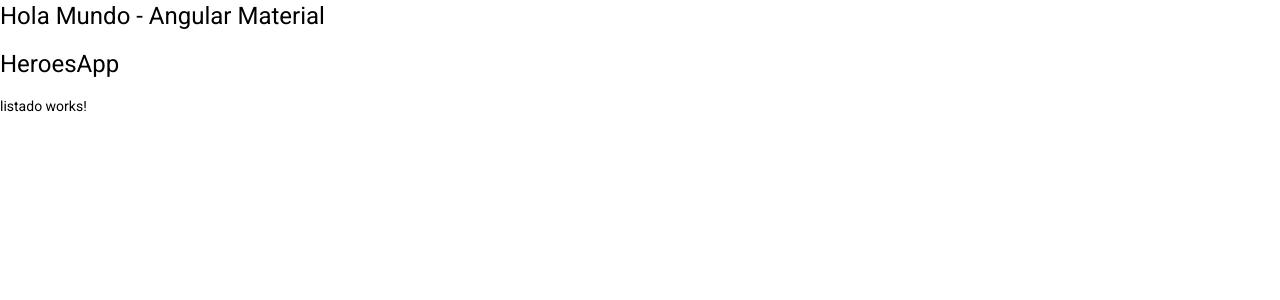
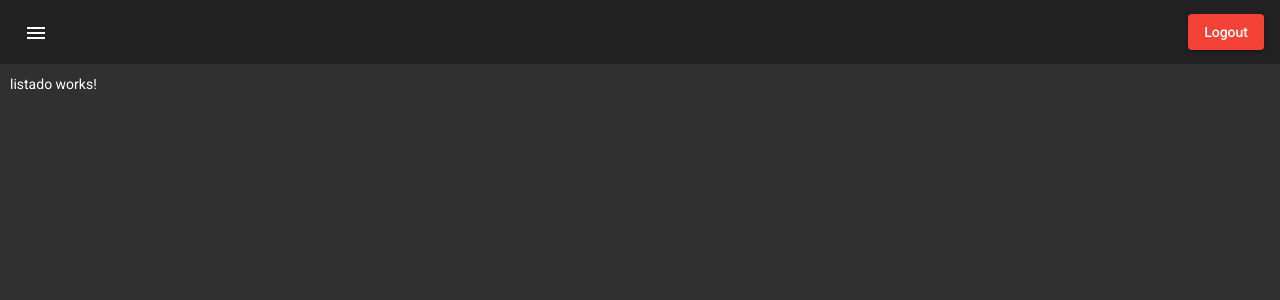
Before and after one commit to PterPmnta/HeroesApp, an Angular app: page /heroes/listado in a window 1280 px wide. Shown: the top 300 px of the page. Built offline with nearby package versions, Linux system fonts and the light colour scheme.

Commit message:
config sidebar and other things

```diff
--- a/src/app/app.component.html
+++ b/src/app/app.component.html
@@ -1,3 +1 @@
-<h1>Hola Mundo - Angular Material</h1>
-
 <router-outlet></router-outlet>
--- a/src/app/heroes/pages/home/home.component.html
+++ b/src/app/heroes/pages/home/home.component.html
@@ -1,5 +1,49 @@
-<h1>
-  HeroesApp
-</h1>
 
-<router-outlet></router-outlet>
+<mat-sidenav-container fullscreen>
+  <mat-sidenav #sidenav mode="push">
+    <mat-toolbar color="primary">
+      <button mat-icon-button (click)="sidenav.toggle()">
+        <mat-icon>menu</mat-icon>
+      </button>
+      <span>Menu</span>
+    </mat-toolbar>
+
+    <mat-nav-list>
+      <a routerLink="./listado" mat-list-item (click)="sidenav.toggle()">
+        <button mat-icon-button>
+          <mat-icon mat-list-icon>label</mat-icon>
+        </button>
+        <span>Listado heroes</span>
+      </a>
+      <a routerLink="./agregar" mat-list-item (click)="sidenav.toggle()">
+        <button mat-icon-button>
+          <mat-icon mat-list-icon>add</mat-icon>
+        </button>
+        <span>Agregar heroe</span>
+      </a>
+      <a routerLink="./buscar" mat-list-item (click)="sidenav.toggle()">
+        <button mat-icon-button>
+          <mat-icon mat-list-icon>search</mat-icon>
+        </button>
+        <span>Buscar heroes</span>
+      </a>
+   </mat-nav-list>
+  </mat-sidenav>
+
+  <mat-toolbar>
+    <button mat-icon-button (click)="sidenav.toggle()">
+      <mat-icon>menu</mat-icon>
+    </button>
+
+    <span class="spacer"></span>
+
+    <button mat-raised-button color="warn">
+      Logout
+    </button>
+  </mat-toolbar>
+
+  <div class="heroes-container">
+    <router-outlet></router-outlet>
+  </div>
+
+</mat-sidenav-container>
--- a/src/app/heroes/pages/home/home.component.ts
+++ b/src/app/heroes/pages/home/home.component.ts
@@ -4,13 +4,15 @@
   selector: 'app-home',
   templateUrl: './home.component.html',
   styles: [
-  ]
+    `
+      .heroes-container {
+        margin: 10px;
+      }
+    `,
+  ],
 })
 export class HomeComponent implements OnInit {
+  constructor() {}
 
-  constructor() { }
-
-  ngOnInit(): void {
-  }
-
+  ngOnInit(): void {}
 }
--- a/src/styles.css
+++ b/src/styles.css
@@ -1,4 +1,14 @@
 /* You can add global styles to this file, and also import other style files */
 
-html, body { height: 100%; }
-body { margin: 0; font-family: Roboto, "Helvetica Neue", sans-serif; }
+html,
+body {
+  height: 100%;
+}
+body {
+  margin: 0;
+  font-family: Roboto, "Helvetica Neue", sans-serif;
+}
+
+.spacer {
+  flex: 11 auto;
+}
```
Also changed, not shown: src/app/heroes/heroes.module.ts (+7 -1 lines), src/app/material/material.module.ts (+12 -1 lines).
